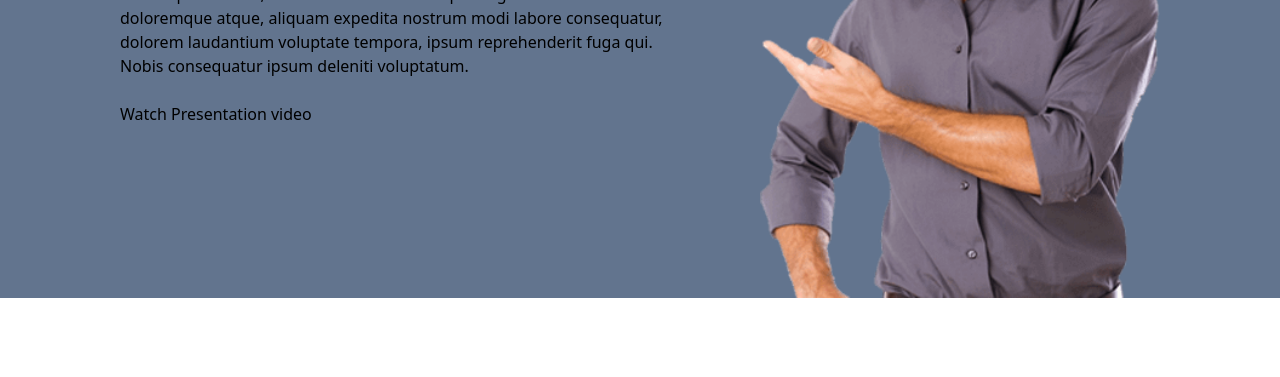
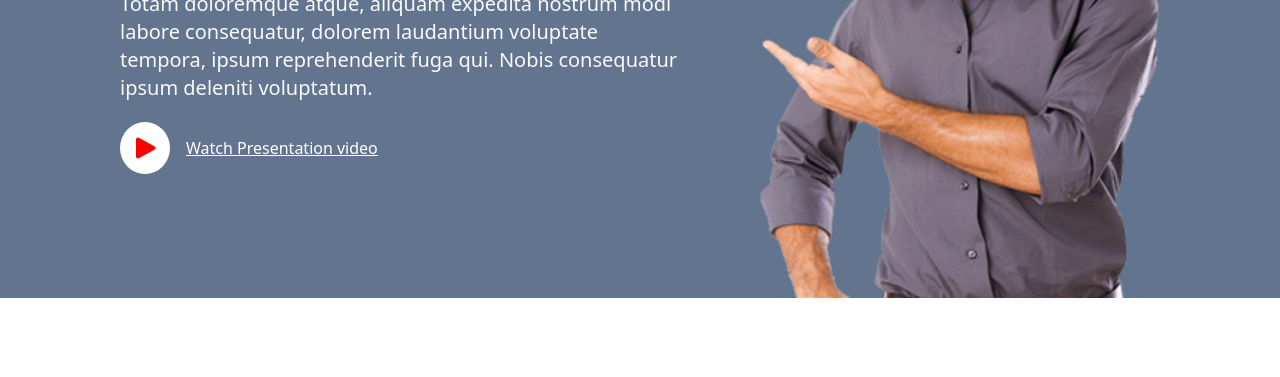
Before and after one commit to atikrahad/portfolio-batch4, a plain HTML site: page index.html in a window 1280 px wide. Shown: the part 423-800 px from the top of the page. Drawn offline with nearby package versions, Linux system fonts and the light colour scheme.

Commit message:
header section polished

```diff
--- a/index.html
+++ b/index.html
@@ -5,9 +5,24 @@
     <meta name="viewport" content="width=device-width, initial-scale=1.0">
     <title>Document</title>
     <script src="https://cdn.jsdelivr.net/npm/@tailwindcss/browser@4"></script>
+    <link rel="stylesheet" href="https://cdnjs.cloudflare.com/ajax/libs/font-awesome/7.0.1/css/all.min.css" integrity="sha512-2SwdPD6INVrV/lHTZbO2nodKhrnDdJK9/kg2XD1r9uGqPo1cUbujc+IYdlYdEErWNu69gVcYgdxlmVmzTWnetw==" crossorigin="anonymous" referrerpolicy="no-referrer" />
     <style>
         ul li:hover{
            color: aqua;
+        }
+        .btn1{
+            background-color: white;
+            color: red;
+            font-size: 24px;
+            padding: 6px 8px;
+            border-radius: 50%;
+            border: 2px solid white;
+            transition: all .2s ease-in-out;
+        }
+        .btn1:hover{
+            background-color: transparent;
+            color: white;
+            transform: scale(1.03);
         }
     </style>
 </head>
@@ -26,14 +41,14 @@
    <!-- header section  -->
     <div class=" bg-slate-500 pt-40 px-20 flex items-center justify-around">
         <div class="w-1/2">
-            <h1 class="text-3xl font-bold">Hi. I'm Atik. I design awesome websites.</h1>
-            <p>Lorem ipsum dolor, sit amet consectetur adipisicing elit. Totam doloremque atque, aliquam expedita nostrum modi labore consequatur, dolorem laudantium voluptate tempora, ipsum reprehenderit fuga qui. Nobis consequatur ipsum deleniti voluptatum. </p>
-            <div>
-                <button></button>
-                <p>Watch Presentation video</p>
+            <h1 class="text-4xl text-white font-bold">Hi. <span class="text-red-700">I'm Atik</span>. I design <br>awesome websites.</h1>
+            <p class="text-slate-50 font-medium my-5 text-xl">Lorem ipsum dolor, sit amet consectetur adipisicing elit. Totam doloremque atque, aliquam expedita nostrum modi labore consequatur, dolorem laudantium voluptate tempora, ipsum reprehenderit fuga qui. Nobis consequatur ipsum deleniti voluptatum. </p>
+            <div class="flex gap-4 items-center">
+                <button class="btn1"><i class="fa-solid fa-play"></i></button>
+                <p class="text-white underline">Watch Presentation video</p>
             </div>
         </div>
-        <img class="w-[400px]" src="/man.png" alt="">
+        <img class="w-[400px]" src="./man.png" alt="">
     </div>
 
 </body>
```
